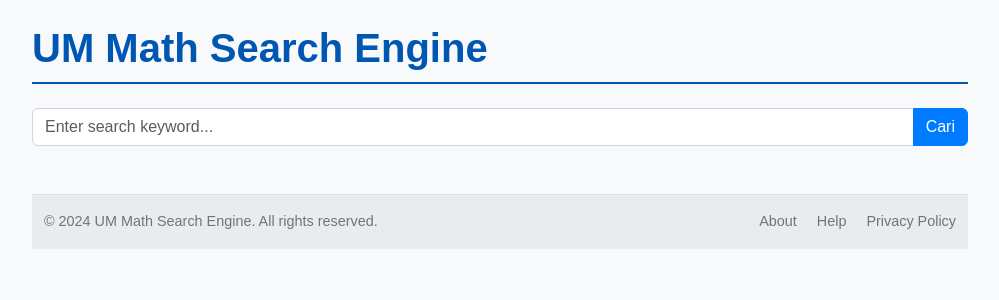
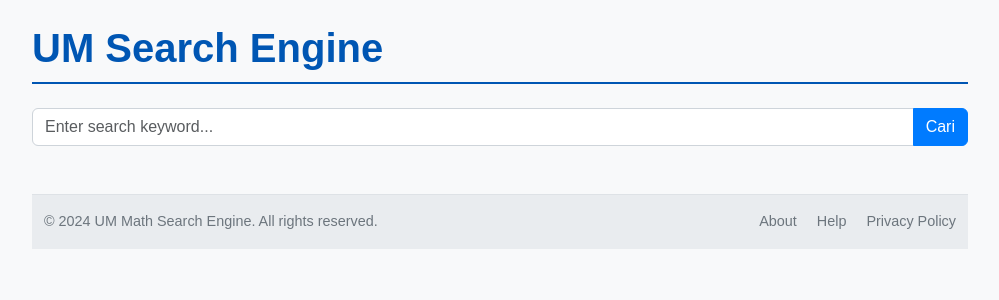
Before and after one commit to aanjar/search-engine-math, a Flask app: page / in a window 1280 px wide. Shown: the top 300 px of the page, without its empty margins (140-1139 px from the left). Run offline with Flask 3, Linux system fonts and the light colour scheme.

Commit message:
ganti nama doang

```diff
--- a/app/templates/search.html
+++ b/app/templates/search.html
@@ -16,7 +16,7 @@
   </head>
   <body>
     <div class="container mt-4">
-      <h1 class="mb-4">UM Math Search Engine</h1>
+      <h1 class="mb-4">UM Search Engine</h1>
 
       <!-- Main Search Section -->
       <div class="input-group mb-3">
```
